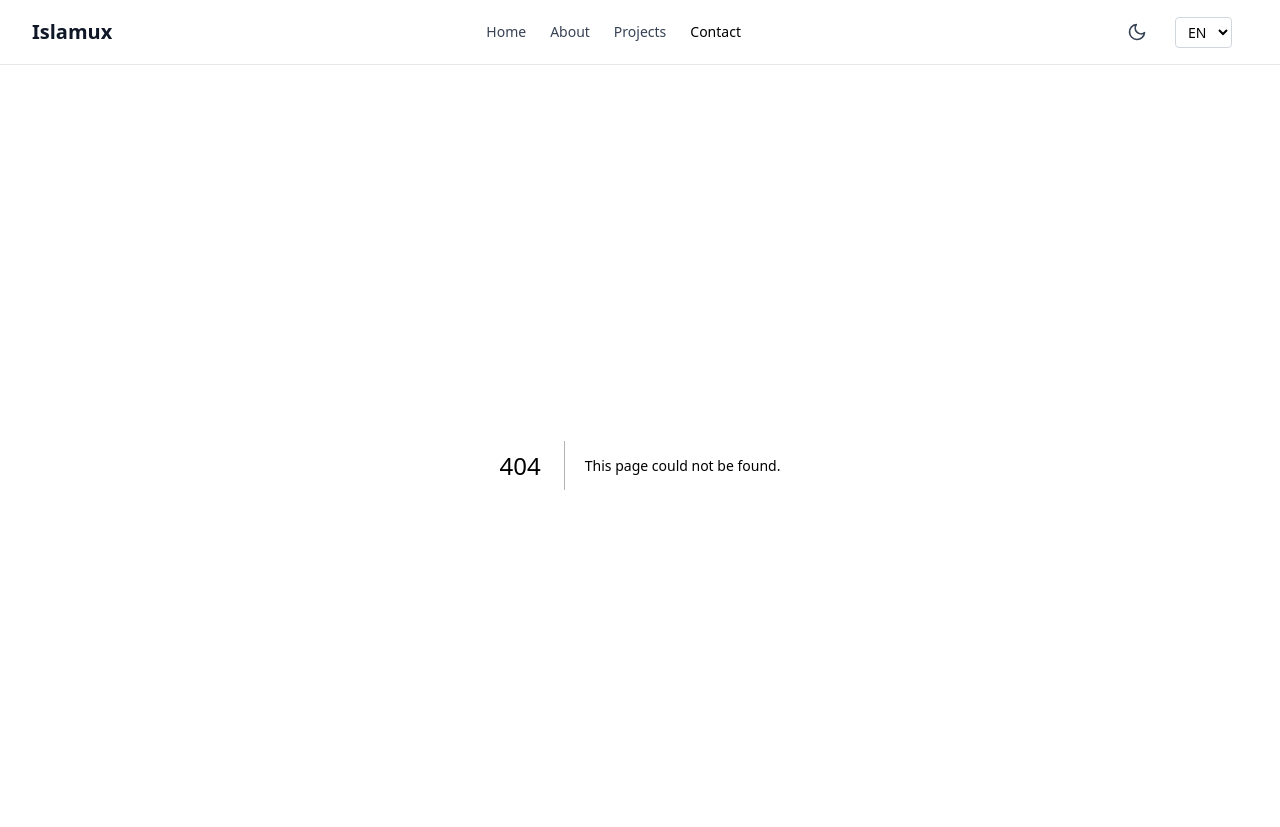
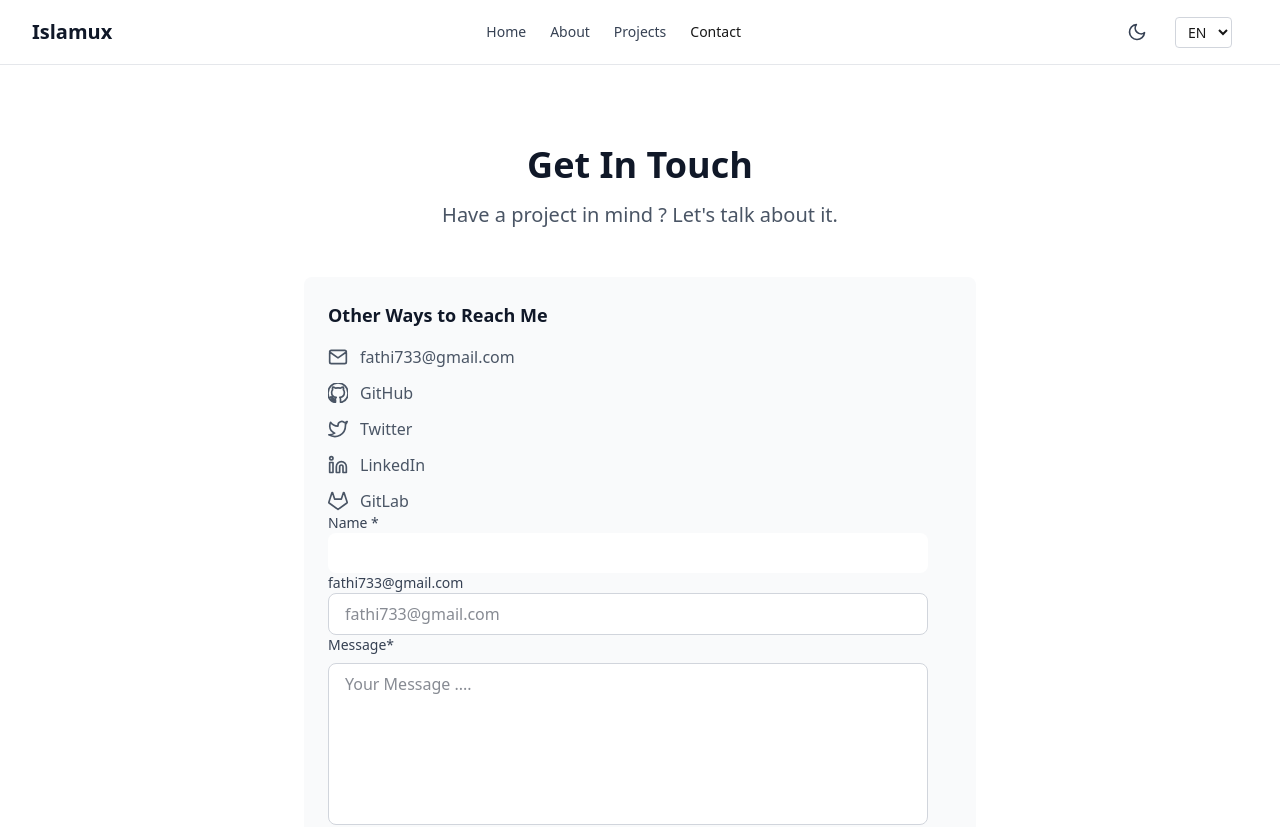
Before and after one commit to islamux/dev-portfolio, a Next.js app: page /contact in a window 1280 px wide. Before the commit this address had no page. Shown: the top 827 px of the page. Built offline with nearby package versions, Linux system fonts and the light colour scheme; a web font is replaced by a local one.

Commit message:
feat: add contact page for Phase 3

```diff
--- /dev/null
+++ b/src/app/contact/page.tsx
@@ -0,0 +1,65 @@
+import Container from '@/components/Container';
+import { ContactForm } from '@/components/sections/ContactForm';
+import { Icon } from '@/components/ui/Icon';
+import { socialLinks } from '@/data/socialLinks';
+import type { Metadata } from 'next';
+export const metadata: Metadata = {
+  title: "Contact - Islamux",
+  description: "Get in touch with me",
+};
+
+export default function ContactPage() {
+
+  return (
+    <div className='py-12 md:py-20'>
+      <Container>
+        <div className='max-w-2xl mx-auto'>
+
+          {/*Header*/}
+          <header className='mb-12 text-center'>
+            <h1 className='text-4xl md:text-4xl font-semibold text-gray-900 dark:text-white mb-4'>
+              Get In Touch
+            </h1>
+            <p className='text-xl text-gray-600 dark:text-gray-400'>
+              Have a project in mind ? Let's talk about it.
+            </p>
+          </header>
+
+          {/*Contact*/}
+          <div className='mb-12 p-6 bg-gray-50 dark:bg-gray-900 rounded-lg border-gray-200 dark:border-gray-800'>
+            <h2 className='text-lg font-semibold text-gray-900 dark:text-white mb-4'>
+              Other Ways to Reach Me
+            </h2>
+            <div className='space-y-3'>
+              <a
+                href='mailto:fathi733@gmail.com'
+                className='flex items-center gap-3 text-gray-600 dark:text-gray-400 hover:text-brand-500 transition-colors'>
+                <Icon name='mail' size={20} />
+                fathi733@gmail.com
+              </a>
+
+              {/*Social Links from Data Source*/}
+              {socialLinks.map((link) => (
+                <a
+                  key={link.name}
+                  href={link.href}
+                  target='_blank'
+                  rel='noopener noreferrer'
+                  className='flex items-center gap-3 text-gray-600 dark:text-gray-400 hover:text-brand-500 transition-colors'
+                >
+                  <Icon name={link.icon} size={20} />
+                  {link.name}
+                </a>
+              ))}
+            </div>
+
+            {/* Contact Form*/}
+            <ContactForm />
+          </div>
+        </div>
+      </Container>
+
+
+    </div>
+  );
+}
```
